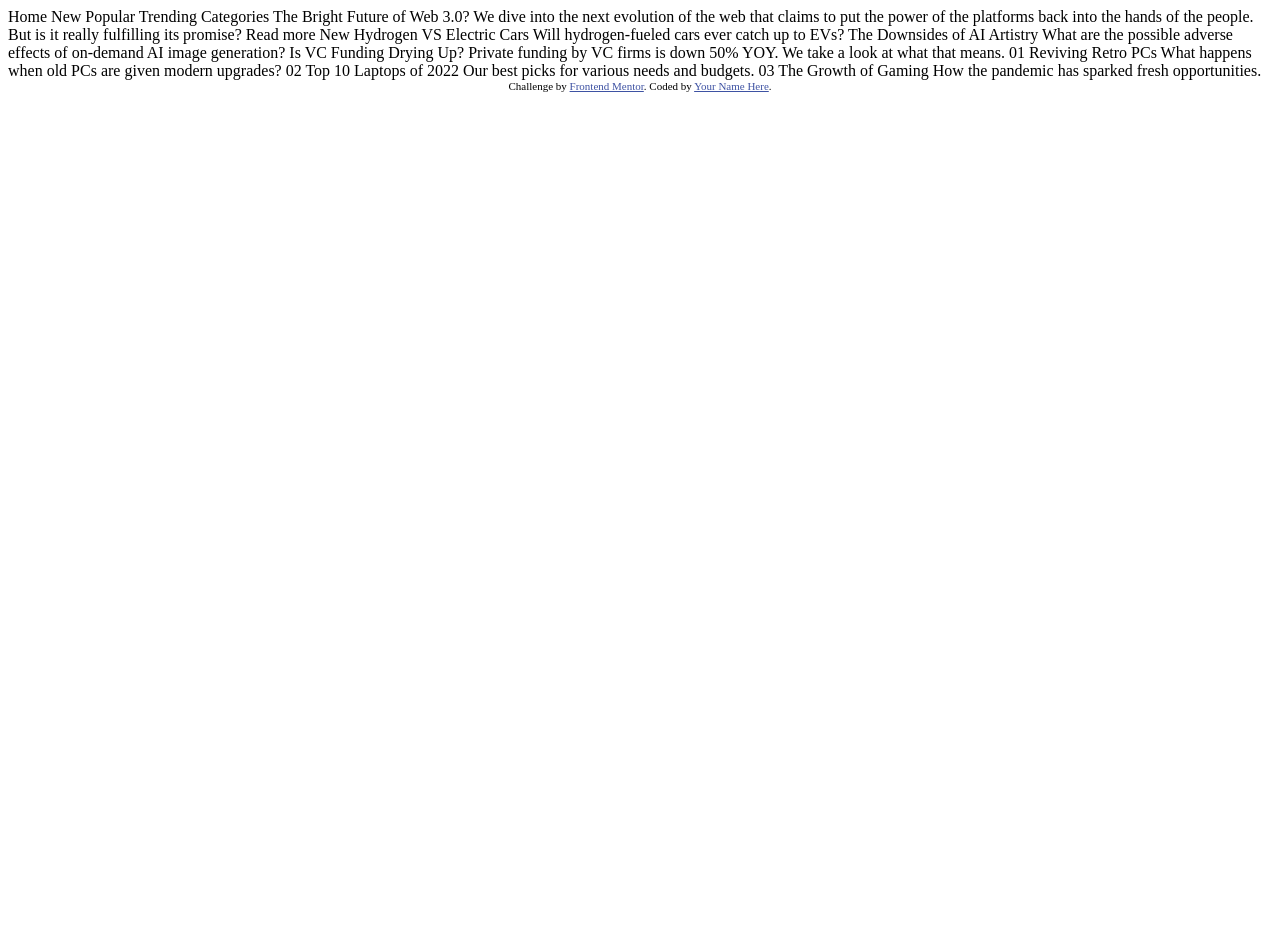
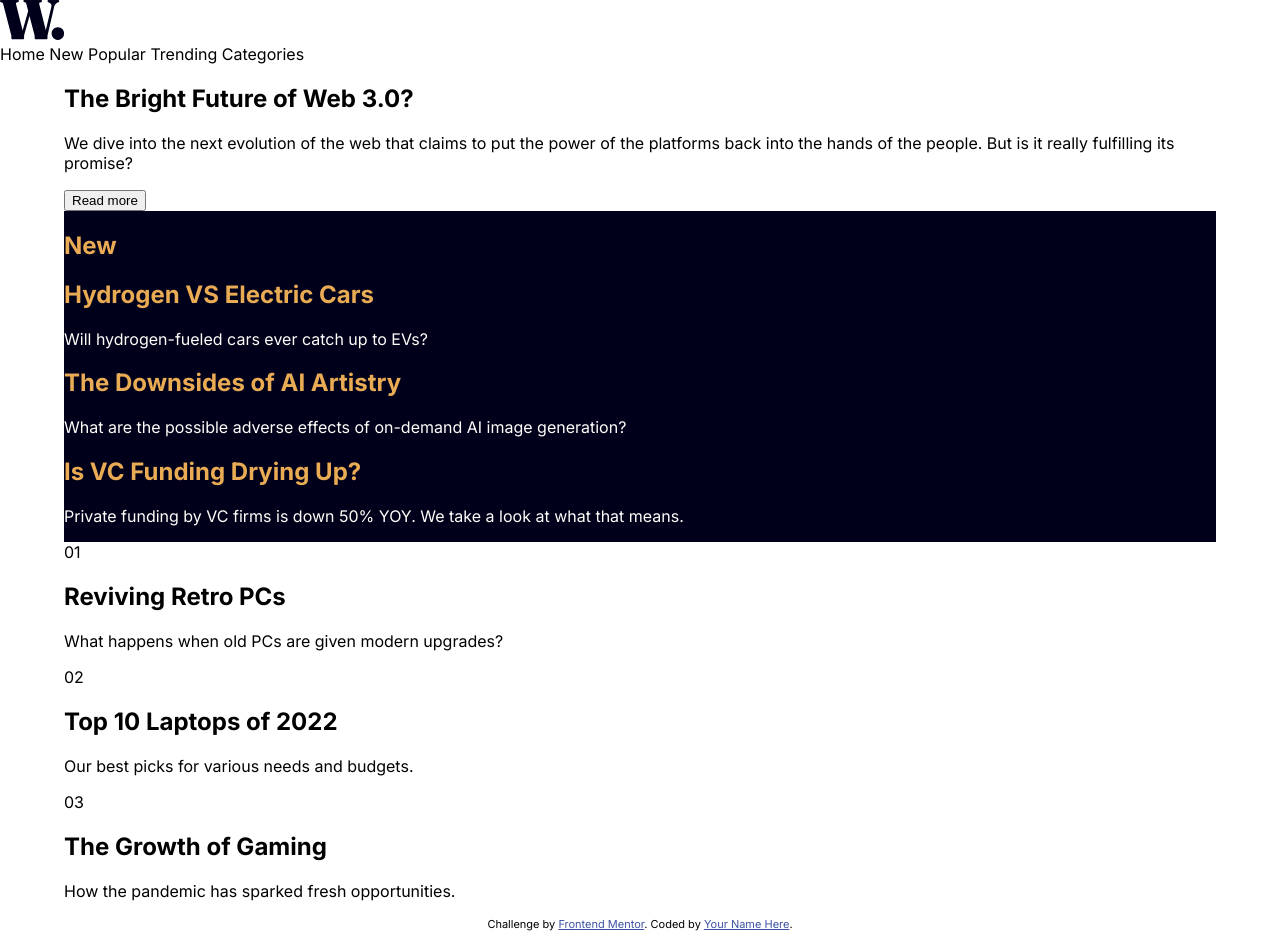
Before and after one commit to Holgermueller/news-homepage-main, a plain HTML site: page index.html in a window 1280 px wide. Before the commit the page ends 800 px from the top, so only its background shows below. Drawn offline with Linux system fonts and the light colour scheme.

Commit message:
began scaffolding and styling project

```diff
--- a/index.html
+++ b/index.html
@@ -1,60 +1,86 @@
 <!DOCTYPE html>
 <html lang="en">
-<head>
-  <meta charset="UTF-8">
-  <meta name="viewport" content="width=device-width, initial-scale=1.0"> <!-- displays site properly based on user's device -->
+  <head>
+    <meta charset="UTF-8" />
+    <meta name="viewport" content="width=device-width, initial-scale=1.0" />
+    <!-- displays site properly based on user's device -->
 
-  <link rel="icon" type="image/png" sizes="32x32" href="./assets/images/favicon-32x32.png">
+    <link
+      rel="icon"
+      type="image/png"
+      sizes="32x32"
+      href="./assets/images/favicon-32x32.png"
+    />
 
-  <title>Frontend Mentor | News homepage</title>
+    <link rel="preconnect" href="https://fonts.googleapis.com" />
+    <link rel="preconnect" href="https://fonts.gstatic.com" crossorigin />
+    <link
+      href="https://fonts.googleapis.com/css2?family=Inter:wght@100..900&display=swap"
+      rel="stylesheet"
+    />
 
-  <!-- Feel free to remove these styles or customise in your own stylesheet 👍 -->
-  <style>
-    .attribution { font-size: 11px; text-align: center; }
-    .attribution a { color: hsl(228, 45%, 44%); }
-  </style>
-</head>
-<body>
+    <link rel="stylesheet" href="styles.css" />
 
-  Home
-  New
-  Popular
-  Trending
-  Categories
+    <title>Frontend Mentor | News homepage</title>
+  </head>
+  <body>
+    <header>
+      <img src="assets/images/logo.svg" alt="" />
+      <nav>Home New Popular Trending Categories</nav>
+    </header>
 
-  The Bright Future of Web 3.0?
+    <main>
+      <section>
+        <h1>The Bright Future of Web 3.0?</h1>
 
-  We dive into the next evolution of the web that claims to put the power of the platforms back into the hands of the people.
-  But is it really fulfilling its promise?
+        <p>
+          We dive into the next evolution of the web that claims to put the
+          power of the platforms back into the hands of the people. But is it
+          really fulfilling its promise?
+        </p>
 
-  Read more
+        <button>Read more</button>
+      </section>
 
-  New
+      <section class="new-section">
+        <h2>New</h2>
 
-  Hydrogen VS Electric Cars
-  Will hydrogen-fueled cars ever catch up to EVs?
+        <h2>Hydrogen VS Electric Cars</h2>
+        <p>Will hydrogen-fueled cars ever catch up to EVs?</p>
+        <h2>The Downsides of AI Artistry</h2>
+        <p>
+          What are the possible adverse effects of on-demand AI image
+          generation?
+        </p>
+        <h2>Is VC Funding Drying Up?</h2>
+        <p>
+          Private funding by VC firms is down 50% YOY. We take a look at what
+          that means.
+        </p>
+      </section>
 
-  The Downsides of AI Artistry
-  What are the possible adverse effects of on-demand AI image generation?
+      <section>
+        01
 
-  Is VC Funding Drying Up?
-  Private funding by VC firms is down 50% YOY. We take a look at what that means.
+        <h2>Reviving Retro PCs</h2>
 
-  01
-  Reviving Retro PCs
-  What happens when old PCs are given modern upgrades?
+        <p>What happens when old PCs are given modern upgrades?</p>
 
-  02
-  Top 10 Laptops of 2022
-  Our best picks for various needs and budgets.
+        02
+        <h2>Top 10 Laptops of 2022</h2>
+        <p>Our best picks for various needs and budgets.</p>
 
-  03
-  The Growth of Gaming
-  How the pandemic has sparked fresh opportunities.
+        03
+        <h2>The Growth of Gaming</h2>
+        <p>How the pandemic has sparked fresh opportunities.</p>
+      </section>
+    </main>
 
-  <div class="attribution">
-    Challenge by <a href="https://www.frontendmentor.io?ref=challenge" target="_blank">Frontend Mentor</a>.
-    Coded by <a href="#">Your Name Here</a>.
-  </div>
-</body>
+    <footer class="attribution">
+      Challenge by
+      <a href="https://www.frontendmentor.io?ref=challenge" target="_blank"
+        >Frontend Mentor</a
+      >. Coded by <a href="#">Your Name Here</a>.
+    </footer>
+  </body>
 </html>
--- /dev/null
+++ b/styles.css
@@ -0,0 +1,30 @@
+body,
+html {
+  padding: 0;
+  margin: 0;
+  font-family: "Inter", sans-serif;
+  width: 100vw;
+}
+
+main {
+  width: 90%;
+  margin: auto;
+  display: grid;
+}
+
+.new-section {
+  background-color: hsl(240, 100%, 5%);
+  color: hsl(36, 100%, 99%);
+}
+
+.new-section h2 {
+  color: hsl(35, 77%, 62%);
+}
+
+.attribution {
+  font-size: 11px;
+  text-align: center;
+}
+.attribution a {
+  color: hsl(228, 45%, 44%);
+}
```
